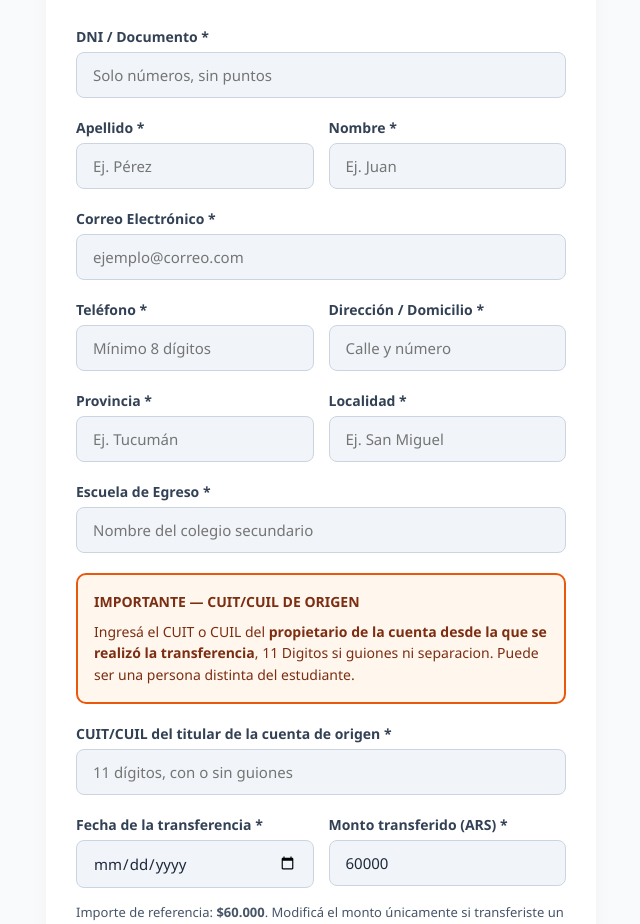
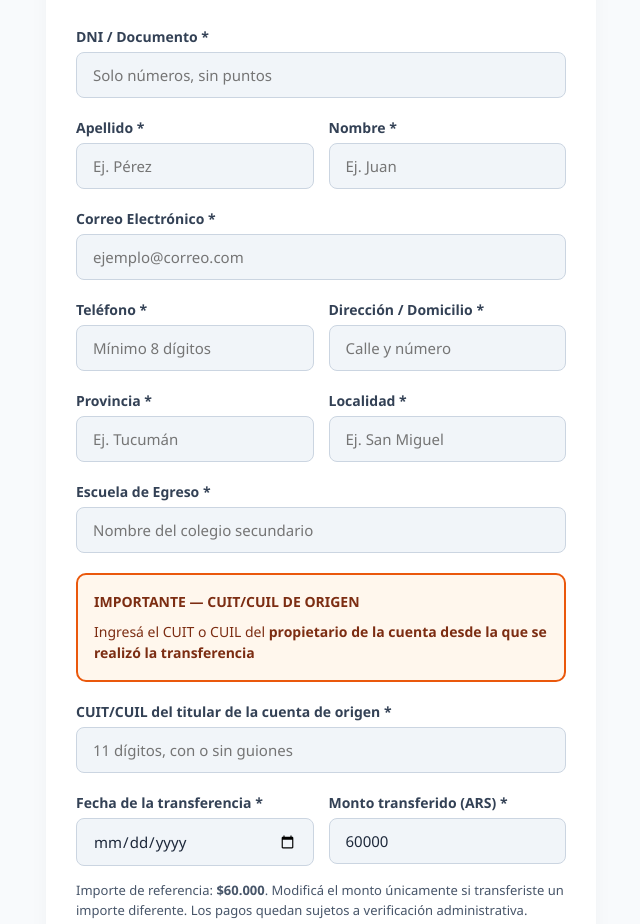
Before and after one commit to fazyvsga/preinscripciones, a plain HTML site: page index_ocr_prueba_v2.html in a window 1280 px wide. Shown: the part 165-1089 px from the top of the page, without its empty margins (319-959 px from the left). Drawn offline with Linux system fonts and the light colour scheme.

Commit message:
Update index_ocr_prueba_v2.html

```diff
--- a/index_ocr_prueba_v2.html
+++ b/index_ocr_prueba_v2.html
@@ -1002,7 +1002,7 @@ button:disabled {
             <!-- DATOS DE LA TRANSFERENCIA -->
             <div class="aviso-transferencia" role="note">
                 <strong>IMPORTANTE — CUIT/CUIL DE ORIGEN</strong>
-                <p>Ingresá el CUIT o CUIL del <strong>propietario de la cuenta desde la que se realizó la transferencia</strong>, 11 Digitos si guiones ni separacion. Puede ser una persona distinta del estudiante.</p>
+                <p>Ingresá el CUIT o CUIL del <strong>propietario de la cuenta desde la que se realizó la transferencia</strong></p>
             </div>
             <div class="form-group" id="g-cuit_origen">
                 <label for="cuit_origen">CUIT/CUIL del titular de la cuenta de origen *</label>
```
